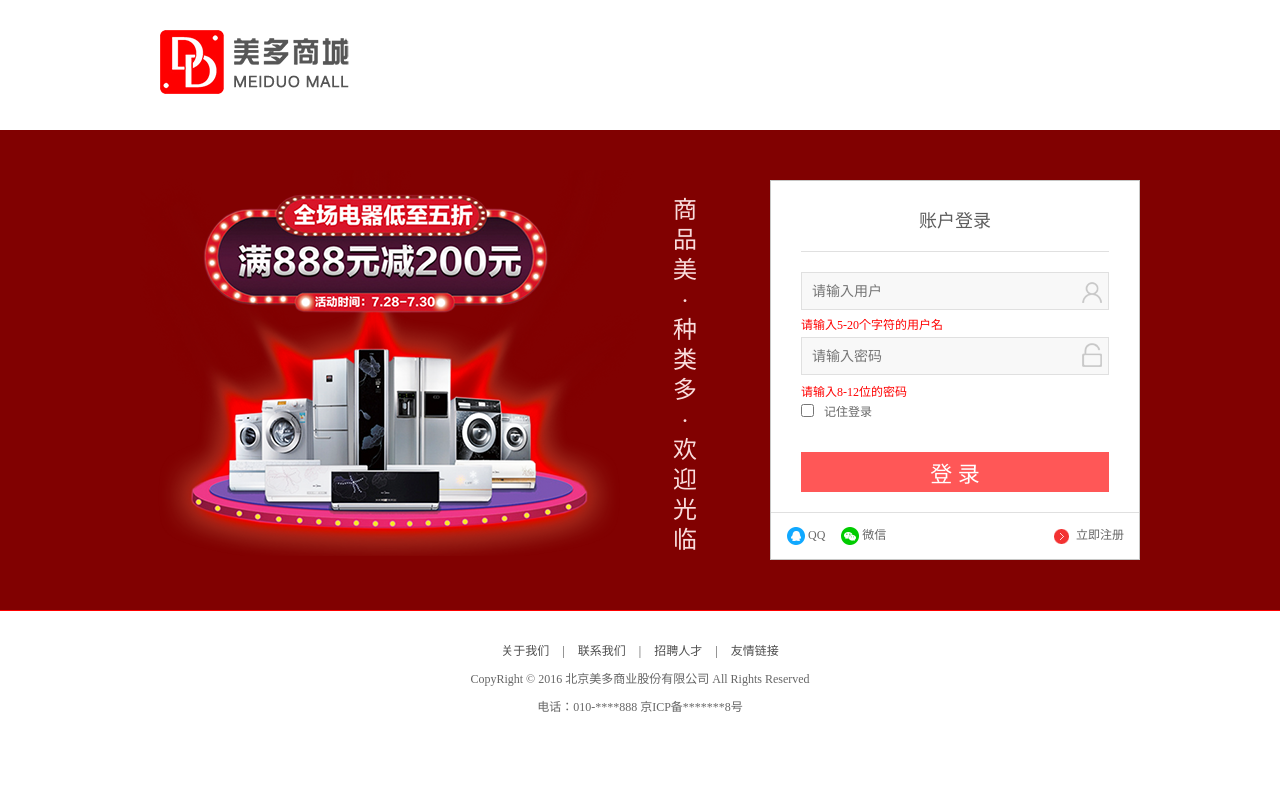
After one commit to kuangzhanzhizi/Practice_meiduomall, a Django app: page /login/ in a window 1280 px wide. The commit adds this page. Run offline with Django 3.2, Linux system fonts and the light colour scheme.

Commit message:
add sms code

```diff
--- /dev/null
+++ b/meiduo_mall/celery_tasks/config.py
@@ -0,0 +1,2 @@
+# 指定rabbitmq作为celery的队列
+broker_url= 'amqp://admin:lrjavyhd@192.168.2.131:5672'
--- /dev/null
+++ b/meiduo_mall/celery_tasks/sms/constants.py
@@ -0,0 +1 @@
+SMS_CODE_EXPIERS = 5
--- a/meiduo_mall/meiduo_mall/apps/users/models.py
+++ b/meiduo_mall/meiduo_mall/apps/users/models.py
@@ -4,6 +4,4 @@ from django.contrib.auth.models import AbstractUser
 
 
 class User(AbstractUser):
-	identifier = models.CharField(max_length=40, unique=True)
-	USERNAME_FIELD = 'identifier'
 	mobile = models.CharField(max_length=11)
--- a/meiduo_mall/meiduo_mall/apps/users/urls.py
+++ b/meiduo_mall/meiduo_mall/apps/users/urls.py
@@ -5,4 +5,5 @@ urlpatterns = [
 	url('^register/$', views.RegisterView.as_view()),
 	url('^usernames/(?P<username>[a-zA-Z0-9_-]{5,20})/count/$', views.UsernameCountView.as_view()),
 	url('^mobiles/(?P<mobile>1[345789]\d{9})/count/$', views.MobileCountView.as_view()),
+	url('^login/$', views.LoginView.as_view())
 ]
--- a/meiduo_mall/meiduo_mall/apps/users/views.py
+++ b/meiduo_mall/meiduo_mall/apps/users/views.py
@@ -5,7 +5,10 @@ import re
 from .models import User
 from django.contrib.auth import login
 from meiduo_mall.utils.response_code import RETCODE
+from django_redis import get_redis_connection
+from django.contrib.auth import authenticate
 # Create your views here.
+
 
 
 class RegisterView(View):
@@ -40,6 +43,18 @@ class RegisterView(View):
 		if User.objects.filter(mobile=mobile).count() > 0:
 			return http.HttpResponseForbidden('手机号已经存在')
 		# 短信验证码
+		# 1.读取redis中的短信验证码
+		redis_cli = get_redis_connection('sms_code')
+		sms_code_redis = redis_cli.get(mobile)
+		# 2.判断是否过期
+		if sms_code_redis is None:
+			return http.HttpResponseForbidden('短信验证码已经过期')
+		# 3.立即删除redis中的短信验证码, 不能使用第二次
+		redis_cli.delete(mobile)
+		redis_cli.delete(mobile+'_flag')
+		# 4.判断是否正确
+		if sms_code_redis.decode() != sms_code:
+			return http.HttpResponseForbidden('短信验证码错误')
 
 		# 处理
 		# 1.创建用户对象, 使用这个方法原因是密码需要加密
@@ -75,3 +90,33 @@ class MobileCountView(View):
 			'code': RETCODE.OK,
 			'errmsg': 'OK'
 		})
+
+
+class LoginView(View):
+	def get(self, request):
+		return render(request, 'login.html')
+
+	def post(self, request):
+		"""
+		user = User.objects.get(username=username)
+		user.password == pwd == 加密(pwd) ==> user.check_password(pwd)
+
+		:param request:
+		:return:
+		"""
+
+		# 接收
+		username = request.POST.get('username')
+		pwd = request.POST.get('pwd')
+		# 验证
+		user = authenticate(request, username=username, password=pwd)
+		# 处理
+		if user is None:
+			# 用户名或者密码错误
+			return http.HttpResponseForbidden('用户名或者密码错误')
+		else:
+			# 用户名或者密码正确
+			# 2.状态保持
+			# 响应
+			login(request, user)
+			return redirect('/')
--- a/meiduo_mall/meiduo_mall/apps/verifycation/constants.py
+++ b/meiduo_mall/meiduo_mall/apps/verifycation/constants.py
@@ -2,3 +2,5 @@
 IMAGE_CODE_EXPIRES = 60 * 5
 # 短信验证码在redis中的过期时间
 SMS_CODE_EXPIERS = 60 * 5
+# 短信验证码频繁发送的过期时间
+SMS_CODE_FLAG = 60
--- a/meiduo_mall/meiduo_mall/apps/verifycation/urls.py
+++ b/meiduo_mall/meiduo_mall/apps/verifycation/urls.py
@@ -3,5 +3,5 @@ from . import views
 
 urlpatterns = [
 	url('^image_codes/(?P<uuid>[\w-]+)/$', views.ImageCodeView.as_view()),
-	url('^sms_codes/(?P<mobile>1[3-9]\d{9})/$', views.SmsCodeView.as_view()),
+	url(r'^sms_codes/(?P<mobile>1[3-9]\d{9})/$', views.SmsCodeView.as_view()),
 ]
--- a/meiduo_mall/meiduo_mall/settings/dev.py
+++ b/meiduo_mall/meiduo_mall/settings/dev.py
@@ -24,7 +24,6 @@ BASE_DIR = os.path.dirname(os.path.dirname(os.path.abspath(__file__)))
 
 # 指定应用的导包路径为meiduo_mall/apps
 sys.path.insert(0, os.path.join(BASE_DIR, 'apps'))
-
 
 # Quick-start development settings - unsuitable for production
 # See https://docs.djangoproject.com/en/1.11/howto/deployment/checklist/
--- /dev/null
+++ b/meiduo_mall/meiduo_mall/templates/login.html
@@ -0,0 +1,67 @@
+<!DOCTYPE html PUBLIC "-//W3C//DTD XHTML 1.0 Transitional//EN" "http://www.w3.org/TR/xhtml1/DTD/xhtml1-transitional.dtd">
+<html xmlns="http://www.w3.org/1999/xhtml" xml:lang="en">
+<head>
+	<meta http-equiv="Content-Type" content="text/html;charset=UTF-8">
+	<title>美多商城-登录</title>
+	<link rel="stylesheet" type="text/css" href="../static/css/reset.css">
+	<link rel="stylesheet" type="text/css" href="../static/css/main.css">
+    <script type="text/javascript" src="../static/js/host.js"></script>
+	<script type="text/javascript" src="../static/js/vue-2.5.16.js"></script>
+    <script type="text/javascript" src="../static/js/axios-0.18.0.min.js"></script>
+</head>
+<body>
+	<div id="app" v-cloak>
+	<div class="login_top clearfix">
+		<a href="index.html" class="login_logo"><img src="../static/images/logo02.png"></a>
+	</div>
+	<div class="login_form_bg">
+		<div class="login_form_wrap clearfix">
+			<div class="login_banner fl"></div>
+			<div class="slogan fl">商品美 · 种类多 · 欢迎光临</div>
+			<div class="login_form fr">
+				<div class="login_title clearfix">
+					<a href="javascript:;" class="cur">账户登录</a>
+				</div>
+				<div class="form_con">
+					<div class="form_input cur">
+						<form method="post" class="login">
+							<input type="text" name="username" class="name_input" placeholder="请输入用户">
+							<div class="user_error">请输入5-20个字符的用户名</div>
+                            <input type="password" name="pwd" class="pass_input" placeholder="请输入密码">
+							<div class="pwd_error">请输入8-12位的密码</div>
+							<div class="more_input clearfix">
+								<input type="checkbox" name="remembered">
+								<label>记住登录</label>
+							</div>
+							<input type="submit" value="登 录" class="input_submit">
+						</form>
+					</div>
+				</div>
+				<div class="third_party">
+					<a href="javascript:;" class="qq_login">QQ</a>
+					<a href="#" class="weixin_login">微信</a>
+					<a href="../templates/register.html" class="register_btn">立即注册</a>
+				</div>
+
+			</div>
+		</div>
+	</div>
+
+	<div class="footer no-mp">
+		<div class="foot_link">
+			<a href="#">关于我们</a>
+			<span>|</span>
+			<a href="#">联系我们</a>
+			<span>|</span>
+			<a href="#">招聘人才</a>
+			<span>|</span>
+			<a href="#">友情链接</a>
+		</div>
+		<p>CopyRight © 2016 北京美多商业股份有限公司 All Rights Reserved</p>
+		<p>电话：010-****888    京ICP备*******8号</p>
+	</div>
+	</div>
+	<script type="text/javascript" src="../static/js/common.js"></script>
+	<script type="text/javascript" src="../static/js/login.js"></script>
+</body>
+</html>
--- a/meiduo_mall/meiduo_mall/templates/register.html
+++ b/meiduo_mall/meiduo_mall/templates/register.html
@@ -20,10 +20,11 @@
 		<div class="r_con fr">
 			<div class="reg_title clearfix">
 				<h1>用户注册</h1>
-				<a href="login.html">登录</a>
+				<a href="/login">登录</a>
 			</div>
 			<div class="reg_form clearfix" id="app" v-cloak>
 				<form method="post" class="register_form" @submit="on_submit">
+                    {{ csrf_input }}
                 <ul>
                     <li>
                         <label>用户名:</label>
```
Also changed, not shown: meiduo_mall/celery_tasks/main.py (added, +13 -0 lines), meiduo_mall/celery_tasks/sms/tasks.py (added, +15 -0 lines), meiduo_mall/meiduo_mall/apps/verifycation/views.py (+24 -8 lines), meiduo_mall/__init__.py (added), meiduo_mall/celery_tasks/__init__.py (added), meiduo_mall/celery_tasks/sms/__init__.py (added).
